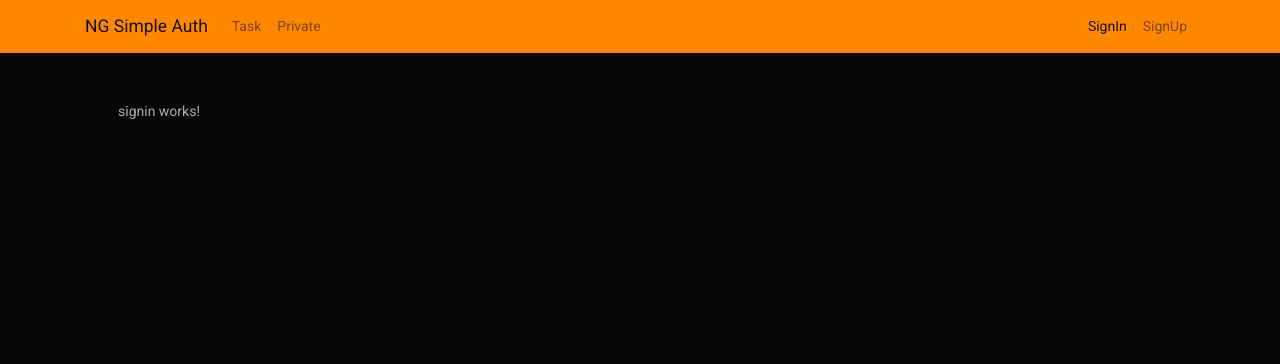
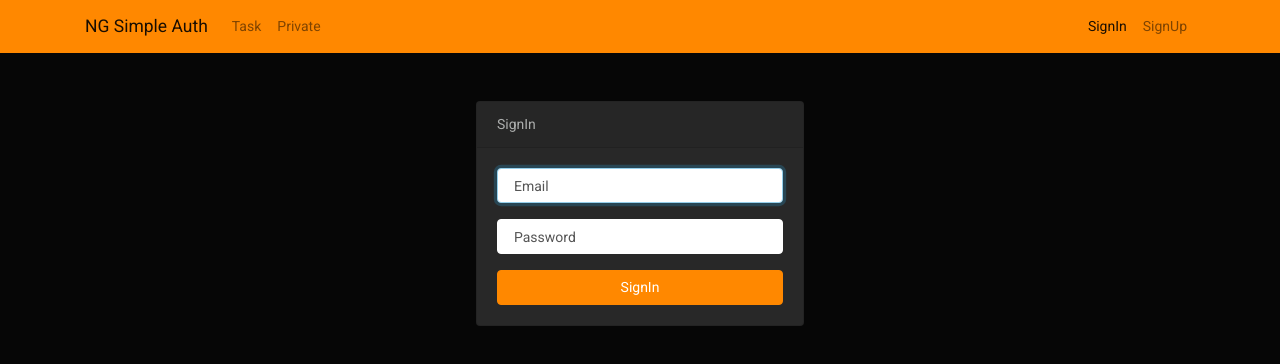
Before and after one commit to pipe473/LoginAndRegister-MEAN-Stack, an Angular app in the folder Frontend/: page /signin in a window 1280 px wide. Shown: the top 364 px of the page. Built offline with nearby package versions, Linux system fonts and the light colour scheme.

Commit message:
modificando del backend el mensaje de error de contraseña y creando el login en el front

```diff
--- a/Frontend/src/app/components/signin/signin.component.html
+++ b/Frontend/src/app/components/signin/signin.component.html
@@ -1 +1,35 @@
-<p>signin works!</p>
+<div class="row">
+    <div class="col-md-4 mx-auto">
+      <div class="card">
+        <div class="card-header">SignIn</div>
+        <div class="card-body">
+          <form (submit)="signIn()">
+            <div class="form-group">
+              <input
+                type="email"
+                [(ngModel)]="user.email"
+                name="email"
+                class="form-control"
+                placeholder="Email"
+                required
+                autofocus
+              />
+            </div>
+            <div class="form-group">
+              <input
+                type="password"
+                [(ngModel)]="user.password"
+                name="password"
+                class="form-control"
+                placeholder="Password"
+                required
+              />
+            </div>
+            <button type="submit" class="btn btn-warning btn-block">
+              SignIn
+            </button>
+          </form>
+        </div>
+      </div>
+    </div>
+  </div>
--- a/Frontend/src/app/components/signin/signin.component.ts
+++ b/Frontend/src/app/components/signin/signin.component.ts
@@ -1,4 +1,6 @@
 import { Component, OnInit } from '@angular/core';
+import { AuthService } from '../../services/auth.service';
+import { Router } from '@angular/router';
 
 @Component({
   selector: 'app-signin',
@@ -7,9 +9,29 @@ import { Component, OnInit } from '@angular/core';
 })
 export class SigninComponent implements OnInit {
 
-  constructor() { }
+  user = {
+    email: '',
+    password: '',
+  }
+
+  constructor(
+    private authService: AuthService,
+    private router: Router
+    ) { }
 
   ngOnInit(): void {
   }
 
+  signIn(){
+    this.authService.login(this.user)
+      .subscribe(
+        res => {
+          console.log(res);
+          localStorage.setItem('token', res.token);
+          this.router.navigate(['/private']);
+        },
+        err => console.log(err)
+      )
+  }
+
 }
--- a/Frontend/src/app/services/auth.service.ts
+++ b/Frontend/src/app/services/auth.service.ts
@@ -13,4 +13,8 @@ export class AuthService {
   register(user){
     return this.http.post<any>(this.url + '/signup', user);
   }
+
+  login(user){
+    return this.http.post<any>(this.url + '/signin', user);
+  }
 }
```
Also changed, not shown: 1 other file (tests, documents, lock files or other folders).
